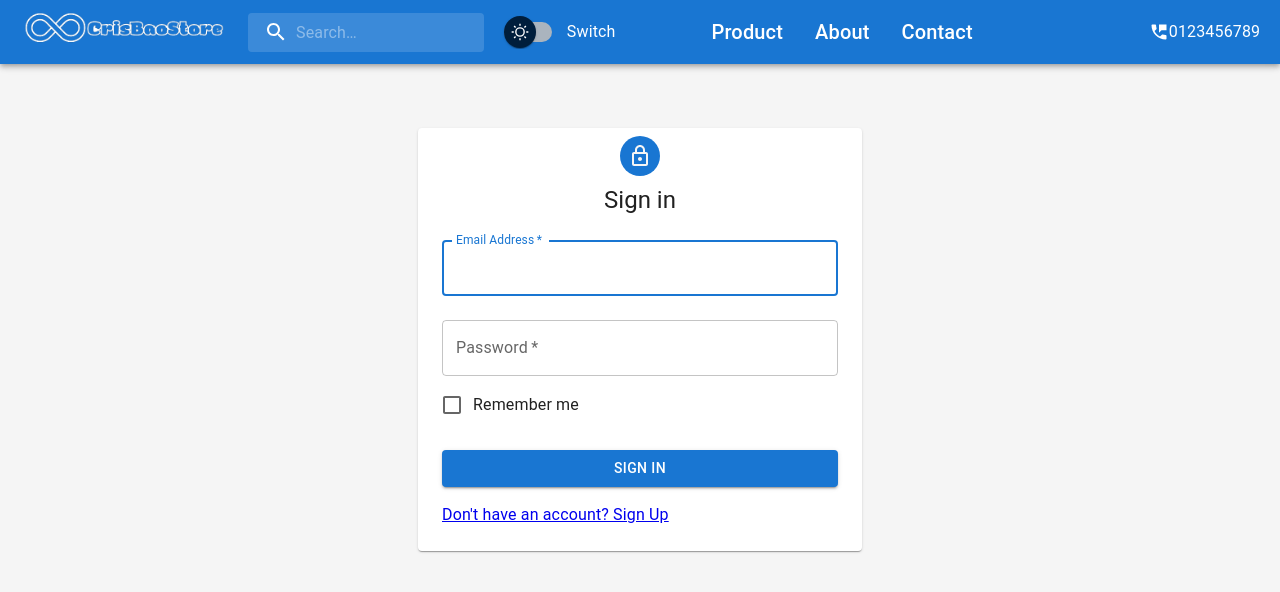
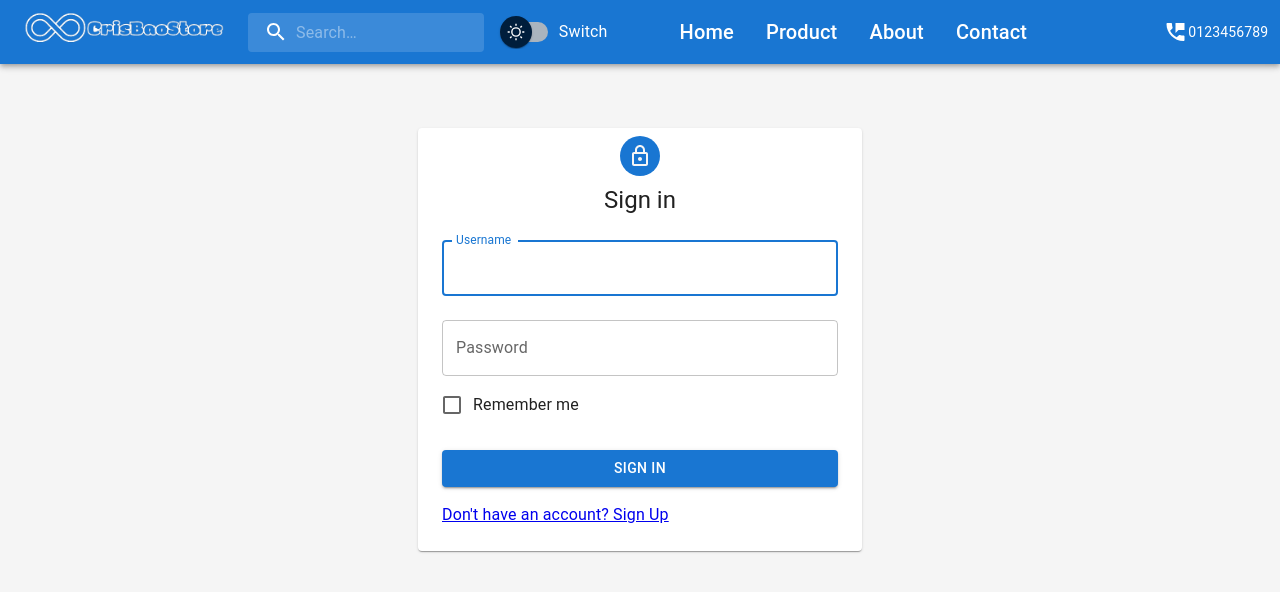
Before and after one commit to CrisVuBao/CrisBaoStore, a React (Create React App) app: page /login in a window 1280 px wide. Shown: the top 592 px of the page. Built offline with nearby package versions, Linux system fonts and the light colour scheme.

Commit message:
09 | 013 | using controlled Login component

```diff
--- a/src/app/api/agent.ts
+++ b/src/app/api/agent.ts
@@ -63,7 +63,7 @@ const Catalog = {
 
 const TestErrors = {
     get400Error: () => requests.get('bad-request'),
-    get401Error: () => requests.get('unauthorised'),
+    get401Error: () => requests.get('unauthoried'),
     get404Error: () => requests.get('not-found'),
     get500Error: () => requests.get('server-error'),
     getValidationError: () => requests.get('validation-error')
--- a/src/app/layout/Header.tsx
+++ b/src/app/layout/Header.tsx
@@ -76,6 +76,7 @@ const rightLinks = [
 ]
 
 const midLinks = [
+  { title: 'Home', path: '/' },
   { title: 'Product', path: '/catalog' },
   { title: 'About', path: '/about' },
   { title: 'Contact', path: '/contact' }
@@ -84,7 +85,7 @@ const midLinks = [
 const navStyles = {
   color: 'inherit',
   textDecoration: 'none',
-  typography: 'h6',
+  typography: "h6",
   '&:hover': {
     color: 'grey.500'
   },
@@ -203,12 +204,12 @@ export default function Header({ handleThemeChange, darkMode }: Props) {
             <FormGroup>
               <FormControlLabel
                 // checked={darkMode} giá trị mặc định của darkMode là false(light), còn khi onChange={handleThemChange} là true(dark)
-                control={<MaterialUISwitch sx={{ m: 1 }} defaultChecked checked={darkMode} onChange={handleThemeChange} />}
+                control={<MaterialUISwitch sx={{ m: 0.5 }} defaultChecked checked={darkMode} onChange={handleThemeChange} />}
                 label="Switch"
               />
             </FormGroup>
           </Box>
-          <Box sx={{ display: 'flex', mr: 20, ml: 8 }} alignItems='center'>
+          <Box sx={{ display: 'flex', mr: 15, ml: 5 }} alignItems='center'>
             <List sx={{ display: 'flex' }}>
               {midLinks.map(({ title, path }) => (
                 <ListItem
@@ -224,11 +225,11 @@ export default function Header({ handleThemeChange, darkMode }: Props) {
           </Box >
 
           <Box sx={{ flexGrow: 0 }} display='flex' alignItems='center'>
-            <PermPhoneMsgIcon sx={{ width: 20 }} />
-            <Typography sx={{ mr: 4 }}>
+            <PermPhoneMsgIcon sx={{ width: 25 }} />
+            <Typography sx={{ mr: 4, fontSize: 14 }}>
               0123456789
             </Typography>
-            <IconButton component={Link} to='/basket' size='large' edge='start' color='inherit' sx={{ mr: 1 }}>
+            <IconButton component={Link} to='/basket' size='large' edge='start' color='inherit' sx={{ mr: 0.5 }}>
               <Badge badgeContent={itemCount} color="secondary">
                 <ShoppingCart />
               </Badge>
--- a/src/features/about/AboutPage.tsx
+++ b/src/features/about/AboutPage.tsx
@@ -1,7 +1,17 @@
-import { Button, ButtonGroup, Container, Typography } from "@mui/material";
+import { Alert, AlertTitle, Button, ButtonGroup, Container, List, ListItem, ListItemText, Typography } from "@mui/material";
 import agent from "../../app/api/agent";
+import { useState } from "react";
 
 export default function AboutPage() {
+    const [validationErrors, setValidationErrors] = useState<string[]>([]);
+
+    function getValidationError() {
+        agent.TestErrors.getValidationError()
+            .then(() => console.log('should not see this!'))
+            .catch(error => setValidationErrors(error));
+    }
+
+
     return (
         <Container>
             <Typography gutterBottom variant="h2">Error for testing purposes</Typography>
@@ -12,6 +22,17 @@ export default function AboutPage() {
                 <Button variant="contained" onClick={() => agent.TestErrors.get500Error().catch(error => console.log(error))}>Test 500</Button>
                 <Button variant="contained" onClick={() => agent.TestErrors.getValidationError()}>Test Validation</Button>
             </ButtonGroup>
+            {validationErrors.length > 0 &&
+                <Alert severity="error">
+                    <AlertTitle>Validation Errors</AlertTitle>
+                    <List>
+                        {validationErrors.map(error => (
+                            <ListItem key={error}>
+                                <ListItemText>{error}</ListItemText>
+                            </ListItem>
+                        ))}
+                    </List>
+                </Alert>}
         </Container>
     )
 }
--- a/src/features/account/Login.tsx
+++ b/src/features/account/Login.tsx
@@ -1,4 +1,3 @@
-import * as React from 'react';
 import Avatar from '@mui/material/Avatar';
 import Button from '@mui/material/Button';
 import CssBaseline from '@mui/material/CssBaseline';
@@ -10,21 +9,26 @@ import Box from '@mui/material/Box';
 import LockOutlinedIcon from '@mui/icons-material/LockOutlined';
 import Typography from '@mui/material/Typography';
 import Container from '@mui/material/Container';
-import { createTheme } from '@mui/material/styles';
 import { Link } from 'react-router-dom';
 import { Paper } from '@mui/material';
-
-const defaultTheme = createTheme();
+import { useState } from 'react';
+import agent from '../../app/api/agent';
 
 export default function Login() {
-    const handleSubmit = (event: React.FormEvent<HTMLFormElement>) => {
-        event.preventDefault();
-        const data = new FormData(event.currentTarget);
-        console.log({
-            email: data.get('email'),
-            password: data.get('password'),
-        });
+    const [values, setValues] = useState({
+        username: '',
+        password: ''
+    })
+
+    const handleSubmit = (event: any) => {
+        event.preventDefault(); // this preventDefault() is stop full page reload
+        agent.Account.login(values);
     };
+
+    function handleInputChange(event: any) {
+        const { name, value } = event.target;
+        setValues({ ...values, [name]: value }); // khởi tạo param value để truyền vào trong thẻ
+    }
 
     return (
         <Container component={Paper} maxWidth="xs">
@@ -46,23 +50,21 @@ export default function Login() {
                 <Box component="form" onSubmit={handleSubmit} noValidate sx={{ mt: 1 }}>
                     <TextField
                         margin="normal"
-                        required
                         fullWidth
-                        id="email"
-                        label="Email Address"
-                        name="email"
-                        autoComplete="email"
+                        label="Username"
+                        name="username"
                         autoFocus
+                        onChange={handleInputChange}
+                        value={values.username}
                     />
                     <TextField
                         margin="normal"
-                        required
                         fullWidth
                         name="password"
                         label="Password"
                         type="password"
-                        id="password"
-                        autoComplete="current-password"
+                        onChange={handleInputChange}
+                        value={values.password}
                     />
                     <FormControlLabel
                         control={<Checkbox value="remember" color="primary" />}
```
